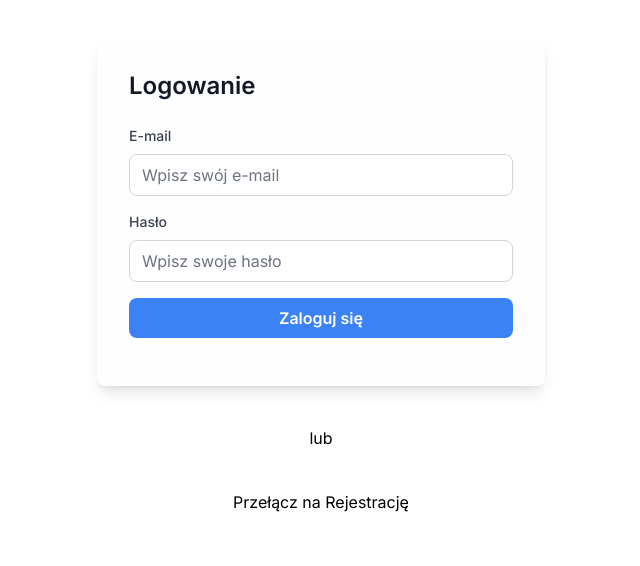
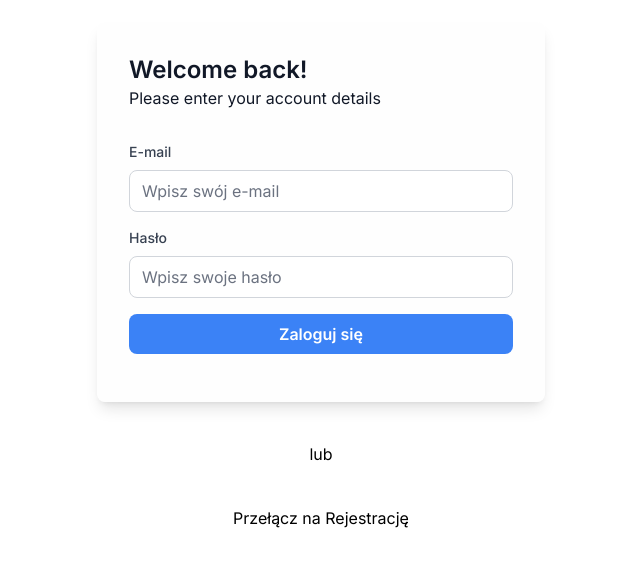
Before and after one commit to pawelek7k/future, a Next.js app: page /login in a window 1280 px wide. Shown: the part 144-710 px from the top of the page, without its empty margins (319-959 px from the left). Built offline with nearby package versions, Linux system fonts and the light colour scheme; a web font is replaced by a local one.

Commit message:
add login styles

```diff
--- a/app/components/login/Login.tsx
+++ b/app/components/login/Login.tsx
@@ -20,8 +20,9 @@ export const LoginForm: React.FC<LoginFormProps> = ({
   submitHandler,
 }) => (
   <div className="bg-neutral-50/20 dark:bg-zinc-900/20 text-gray-900 dark:text-neutral-50 p-8 rounded-lg shadow-lg w-full max-w-md mx-auto mt-10">
-    <h1 className="text-2xl font-semibold mb-6">Logowanie</h1>
-    <form onSubmit={submitHandler}>
+    <h1 className="text-2xl font-semibold">Welcome back!</h1>
+    <p>Please enter your account details</p>
+    <form onSubmit={submitHandler} className="mt-8">
       <div className="mb-4">
         <label
           htmlFor="email"
--- a/app/components/login/index.tsx
+++ b/app/components/login/index.tsx
@@ -3,6 +3,7 @@
 import { createUser } from "@/lib/signup/userApi";
 import { signIn } from "next-auth/react";
 import { useState } from "react";
+import { MarketingNavigation } from "../navigations/MarketingNav";
 import { LoginForm } from "./Login";
 import { SignupForm } from "./Signup";
 
@@ -58,6 +59,7 @@ export const Container: React.FC = () => {
 
   return (
     <div className="h-screen container mx-auto flex flex-col justify-center items-center">
+      <MarketingNavigation />
       {isLogin ? (
         <LoginForm
           formData={formData}
```
